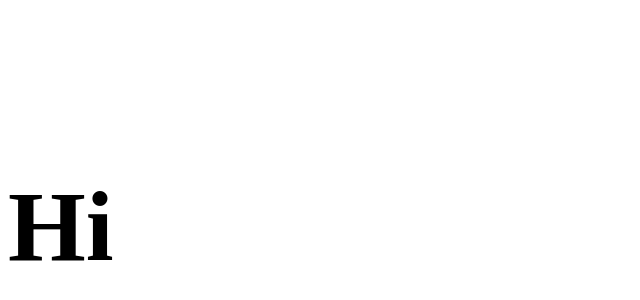
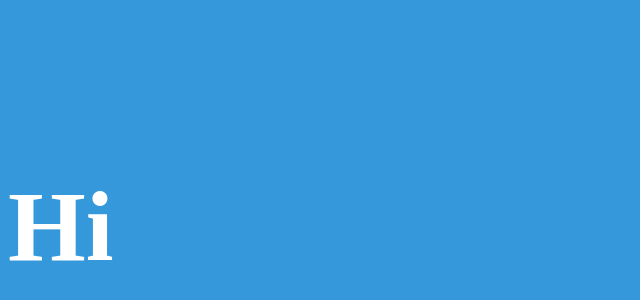
Before and after one commit to autosmba/HelloFormationGitHub, a plain HTML site: page INDEX.html in a window 1280 px wide. Shown: the part 218-518 px from the top of the page, without its empty margins (0-640 px from the left). Drawn offline with Linux system fonts and the light colour scheme.

Commit message:
Not green background I chose Bleu background

```diff
--- a/INDEX.html
+++ b/INDEX.html
@@ -4,6 +4,11 @@
 <meta charset="utf-8">
 </head>
 <style type="text/css">
+body {
+background-color : #3498db;
+color : white;
+}
+
 h1{
 position: absolute;
 top : 40%;
```
